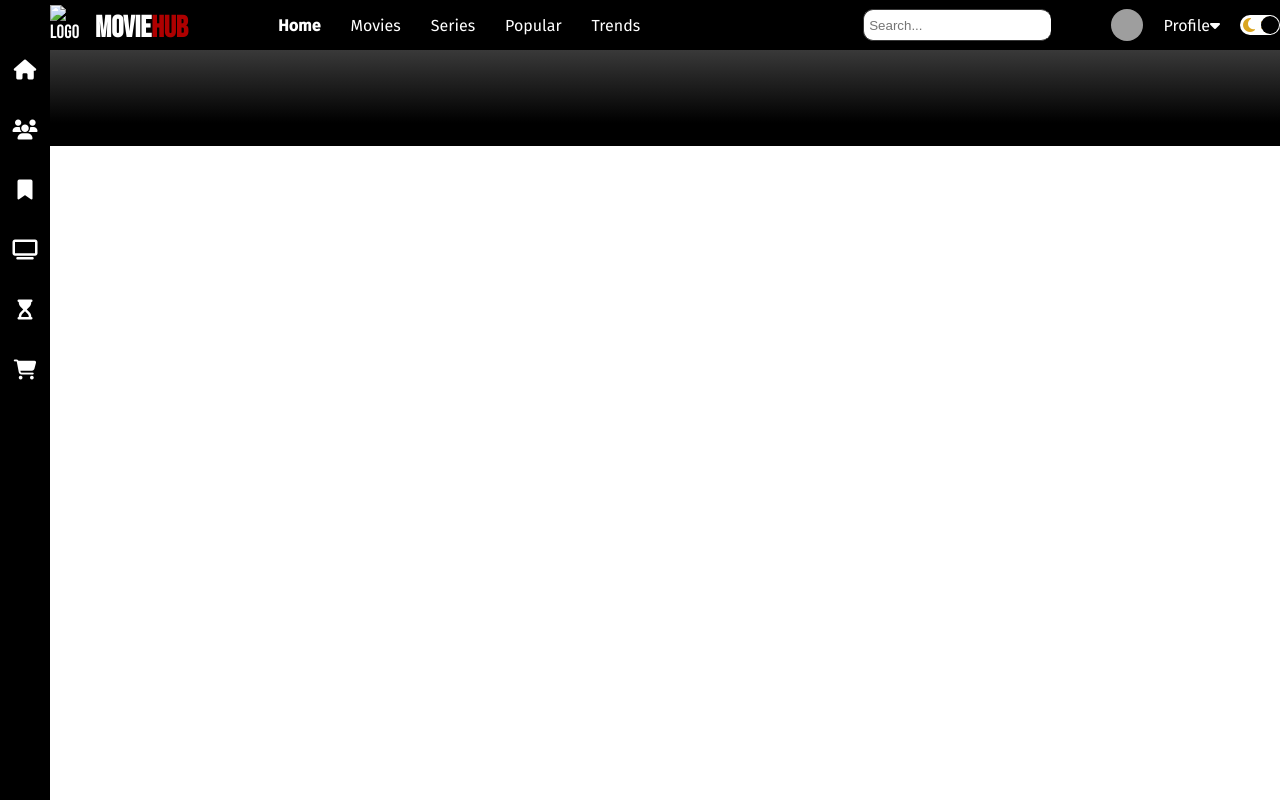
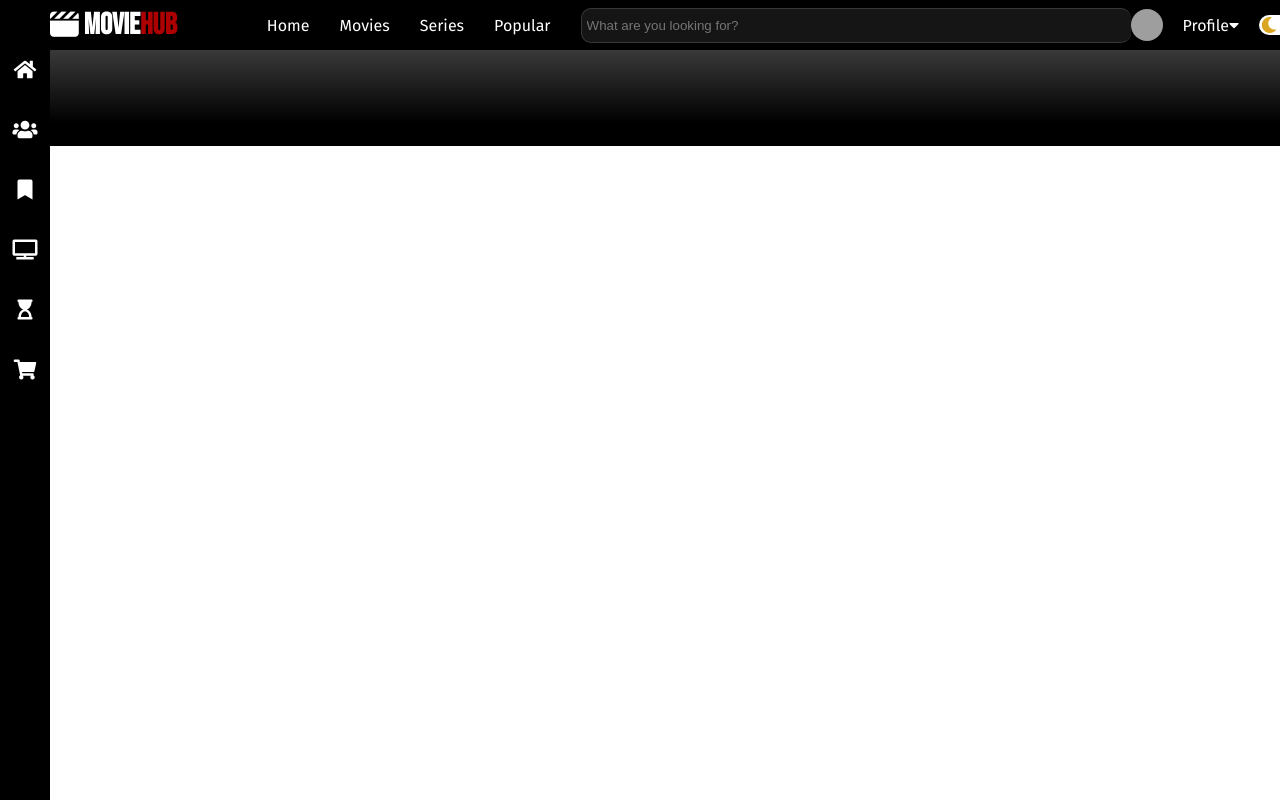
Before and after one commit to Amessaa/moviehub, a plain HTML site: page result.html in a window 1280 px wide. Drawn offline with Linux system fonts and the light colour scheme; no server answers; grey boxes are pictures that could not be loaded.

Commit message:
Update result.html

```diff
--- a/result.html
+++ b/result.html
@@ -1,43 +1,32 @@
-<!DOCTYPE html>
 <html lang="en">
+
 <head>
     <meta charset="UTF-8">
+    <meta http-equiv="X-UA-Compatible" content="IE=edge">
     <meta name="viewport" content="width=device-width, initial-scale=1.0">
-    <title>Document</title>
-    <link href="https://fonts.googleapis.com/css2?family=Roboto:wght@100;300;400;500;700;900&family=Sen:wght@400;700;800&display=swap">
+    <link rel="stylesheet" href="result.css">
+    <link
+    href="https://fonts.googleapis.com/css2?family=Roboto:wght@100;300;400;500;700;900&family=Sen:wght@400;700;800&display=swap"
+        rel="stylesheet">
     <link rel="stylesheet" href="https://cdnjs.cloudflare.com/ajax/libs/font-awesome/5.15.2/css/all.min.css">
-    <link rel="stylesheet" href="result.css">
+    <link href="https://cdnjs.cloudflare.com/ajax/libs/font-awesome/6.4.0/css/all.min.css">
+    <title>Movie Design</title>
 </head>
 <body>
-
-    <!-- <div class="navbar">
-        <div class="navbar-container">
-            <div class="logo-container">
-                <h1 class="logo">flakes</h1>
-            </div>
-            <div class="menu-container">
-                <ul class="menu-list">
-                    <li class="menu-list-item active">Home</li>
-                    <li class="menu-list-item">Movies</li>
-                    <li class="menu-list-item">Series</li>
-                    <li class="menu-list-item">Popular</li>
-                    <li class="menu-list-item">Trends</li>
-                </ul>
-            </div> -->
 
             <div class="navbar">
                 <div class="navbar-container">
                     <div class="logo-container">
-                        <img src="img/icons8-movie-80.png" alt = "logo" width = "40px" height="40px">
+                        <i class="fa-solid fa-clapperboard fa-xl" style="color: #ffffff;"></i>
                         <h1 class="logo"><span class="c1">MOVIE</span><span class="c2">HUB</span></h1>
                     </div>
                     <div class="menu-container">
                         <ul class="menu-list">
-                            <li class="menu-list-item active">Home</li>
+                            <li class="menu-list-item " ><a href="index.html">Home</a></li>
                             <li class="menu-list-item">Movies</li>
                             <li class="menu-list-item">Series</li>
                             <li class="menu-list-item">Popular</li>
-                            <li class="menu-list-item">Trends</li>
+
                         </ul>
                     </div>
 
@@ -45,7 +34,7 @@
 
             <div class = "search-container">
                 <div class = "search-element">
-                    <input type = "text" class = "form-control" placeholder="Search..." id = "movie-search-box" onkeyup="findMovies()" onclick = "findMovies()">
+                    <input type = "text" class = "form-control" placeholder="What are you looking for?" id = "movie-search-box" onkeyup="findMovies()" onclick = "findMovies()" style="width: 550px; height: 35px; background-color: #151515;">
                     <div class = "search-list" id = "search-list">
 
                     </div>
@@ -84,7 +73,6 @@
             </div>
         </div>
     </div>
-    <!-- end of result container -->
 
 
     <script src="result.js"></script>
```
